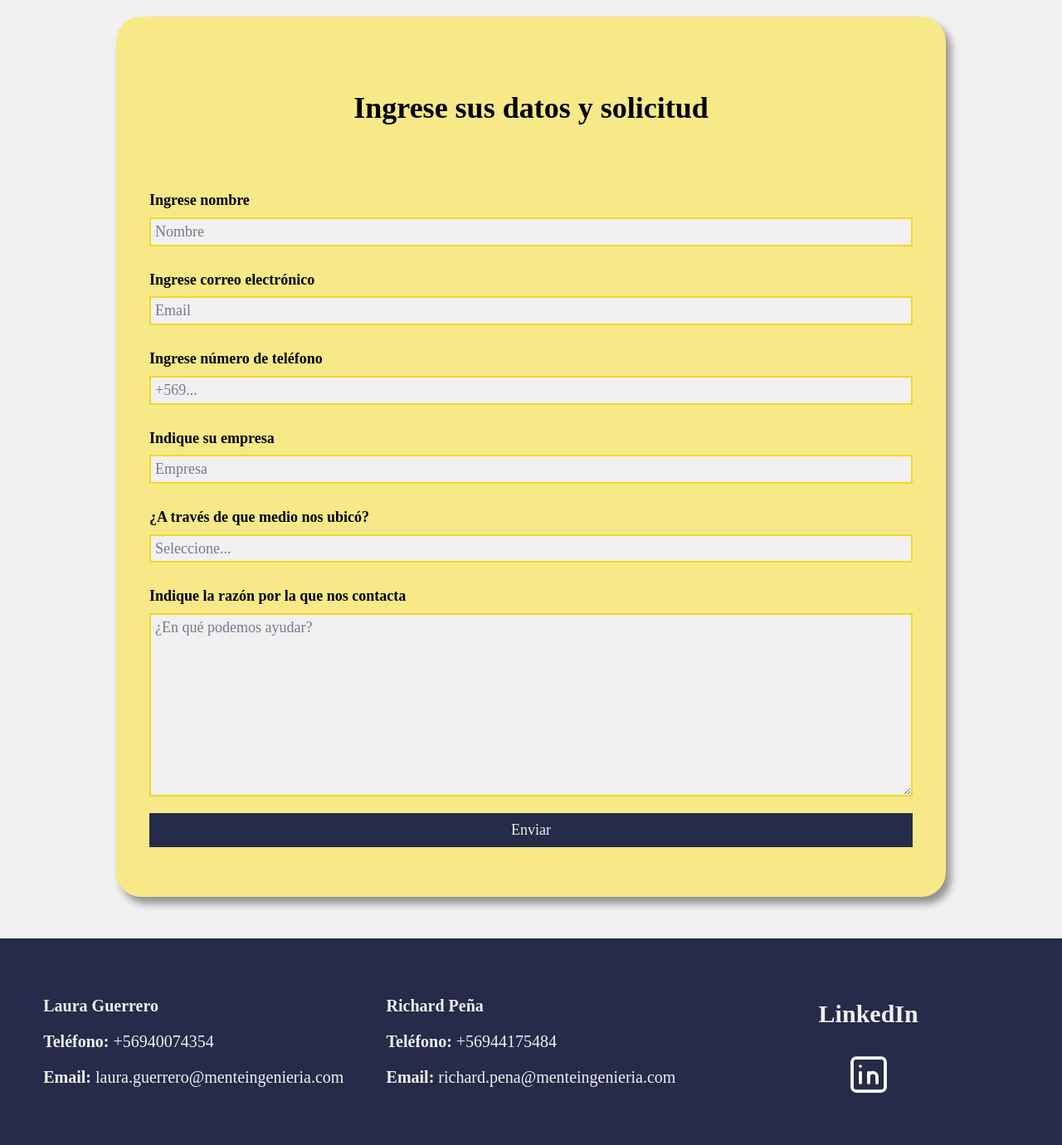
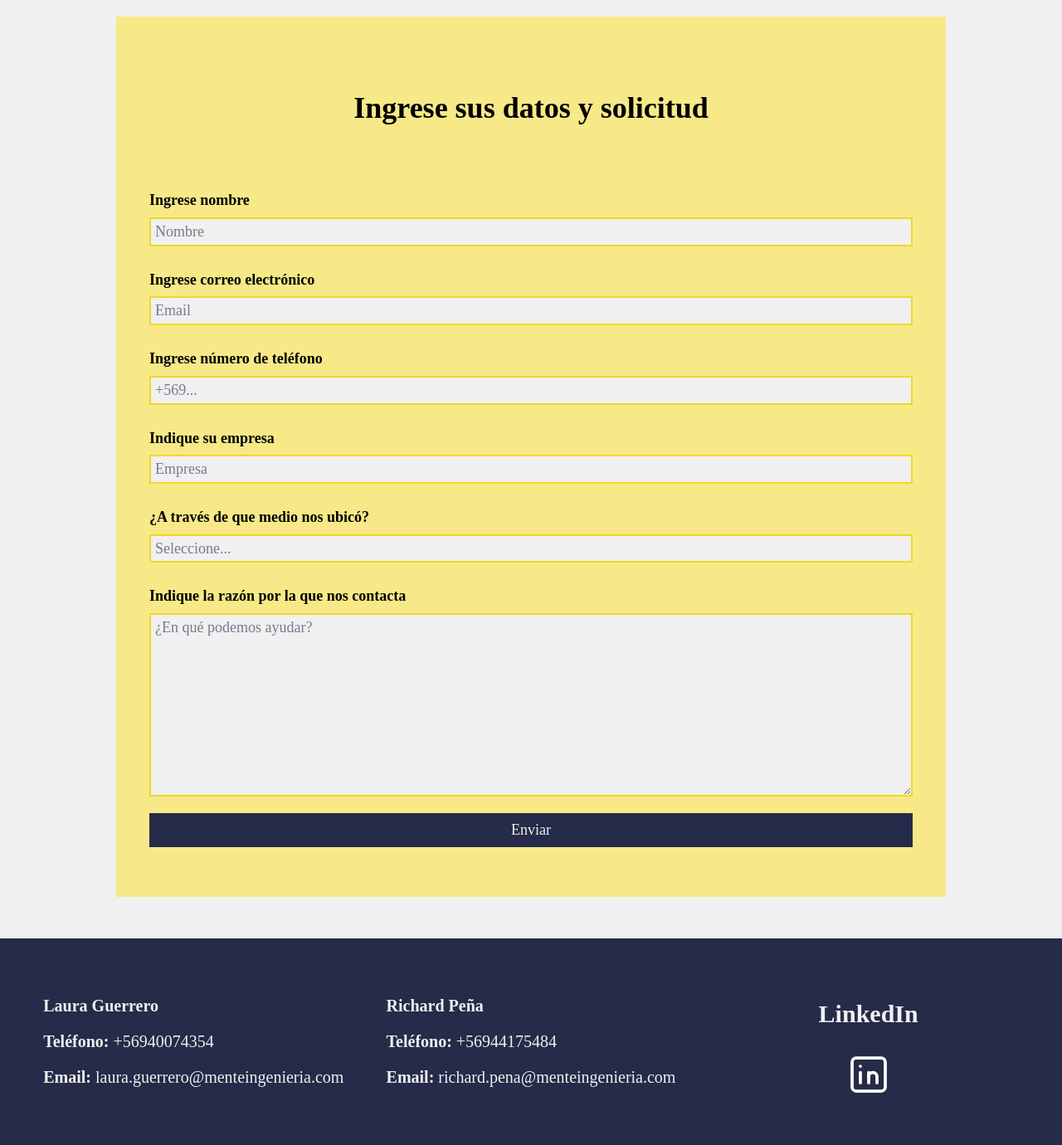
Before and after one commit to richardhapb/menteingenieria, a PHP site: page /contact.php in a window 1280 px wide. Shown: the part 225-1605 px from the top of the page at 83% size. Run offline with PHP 8.4, Linux system fonts and the light colour scheme; some web fonts are replaced.

Commit message:
Se modifica las esquinas a cuadradas y se quita sombra

```diff
--- a/build/css/app.css
+++ b/build/css/app.css
@@ -419,7 +419,6 @@ p {
   display: flex;
   flex-direction: column;
   padding: 4rem;
-  border-radius: 3rem;
   font-size: 1.8rem;
 }
 @media (min-width: 768px) {
@@ -500,7 +499,6 @@ p {
   grid-auto-flow: column;
   padding: 5rem;
   background-color: #445069;
-  border-radius: 4rem;
   margin: 10rem auto 0 auto;
 }
 @media (min-width: 480px) {
--- a/contact.php
+++ b/contact.php
@@ -7,7 +7,7 @@
 <body>
     <?php  include("includes/header.php");  ?>
     <main>
-        <form class="form shadow">
+        <form class="form">
             <h1>Ingrese sus datos y solicitud</h1>
             <label>Ingrese nombre</label>
             <input class="required" autocomplete="off" type="text" name="nombre" placeholder="Nombre">
--- a/index.php
+++ b/index.php
@@ -17,7 +17,7 @@
             </p>
         </section>
         <section class="presentation">
-            <div class="left container shadow">
+            <div class="left container">
                 <div class="presentation-img">
                     <picture>
                         <source srcset="build/img/lg.avif" type="image/avif">
@@ -45,7 +45,7 @@
                     </p>
                 </div>
             </div>
-            <div class="right container shadow">
+            <div class="right container">
                 <div class="presentation-img">
                     <picture>
                         <source srcset="build/img/rp.avif" type="image/avif">
--- a/src/scss/layout/_form.scss
+++ b/src/scss/layout/_form.scss
@@ -9,7 +9,6 @@
     display: flex;
     flex-direction: column;
     padding: 4rem;
-    border-radius: 3rem;
     font-size: 1.8rem;
 
     @include m.tablet {
--- a/src/scss/layout/_home.scss
+++ b/src/scss/layout/_home.scss
@@ -24,7 +24,6 @@ $img-height: 21.34rem;
     grid-auto-flow: column;
     padding: 5rem;
     background-color: v.$secondary;
-    border-radius: 4rem;
     margin: 10rem auto 0 auto;
 
     img {
```
